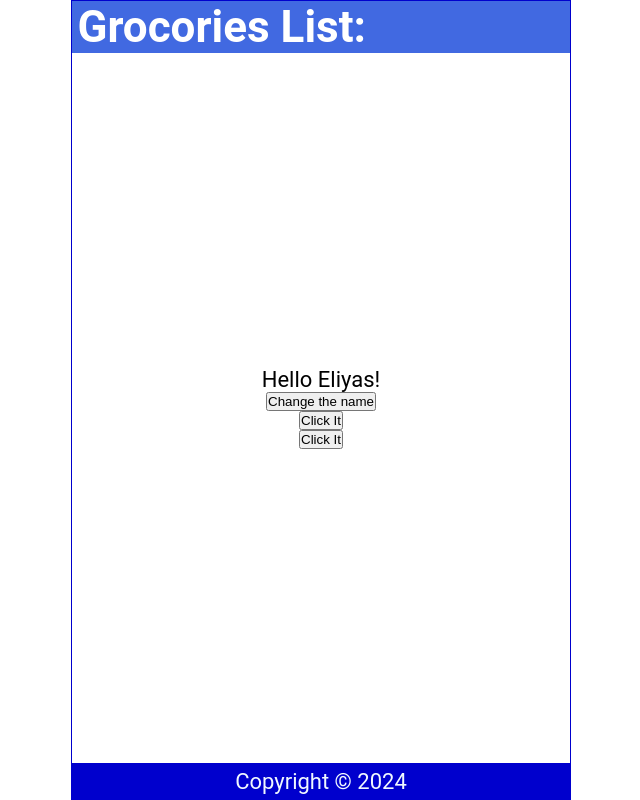
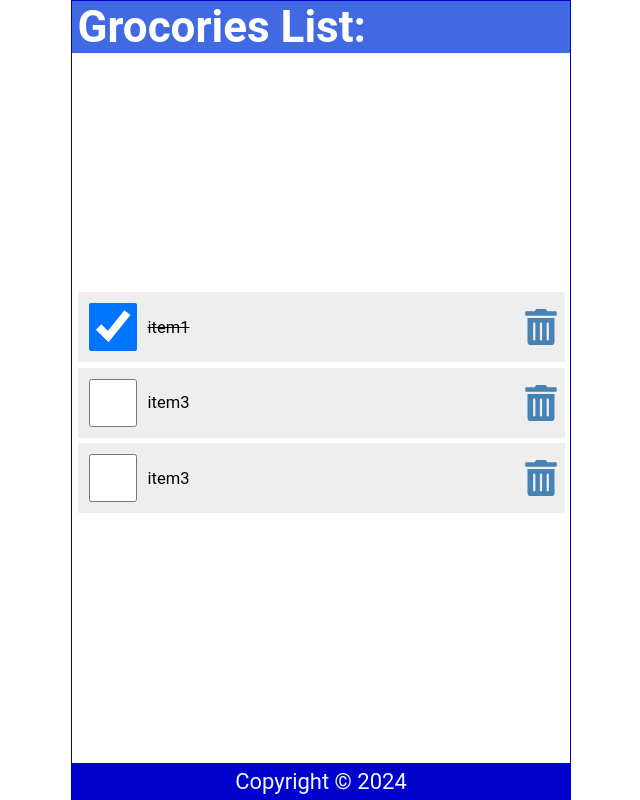
Before and after one commit to eliyasmd50/react_app, a React (Create React App) app: page / in a window 1280 px wide. Shown: the whole page, without its empty margins (319-959 px from the left). Built offline with nearby package versions, Linux system fonts and the light colour scheme.

Commit message:
lists and keys

```diff
--- a/package.json
+++ b/package.json
@@ -34,5 +34,8 @@
       "last 1 firefox version",
       "last 1 safari version"
     ]
+  },
+  "devDependencies": {
+    "react-icons": "^5.3.0"
   }
 }
--- a/src/Content.js
+++ b/src/Content.js
@@ -1,32 +1,66 @@
 import { useState } from "react";
+import { FaTrashAlt } from "react-icons/fa";
 
 const Content = () => {
-  const [name, setName ] = useState('Eliyas');
-  const [count, setCount] = useState(0);
+  const [items, setItems ] = useState(
+    [
+      {
+        id: 1,
+        checked: true,
+        item: "item1"
+      },
+      {
+        id: 2,
+        checked: false,
+        item: "item3"
+      },
+      {
+        id: 3,
+        checked: false,
+        item: "item3"
+      }
+    ]
+  );
 
-    const handleNameChange = () => {
-        const name = ['Eliyas', 'Mohamed', 'eliyasmd'];
-        const int = Math.floor(Math.random() * name.length);
-        setName(name[int]);
-      }
+  const handleCheck = (id) => {
+    const listItems = items.map((item) => item.id === id ? {...item, checked: !item.checked} : item);
+    setItems(listItems);
+    localStorage.setItem("shoppingList", JSON.stringify(listItems));
+  }
 
-    const handleClick = () => {
-        setCount(count + 1);
-        console.log(count);
-    }
-    const handleClick2 = () => {
-        console.log(count)
-    }
-
+  const handleDelete = (id) => {
+    const afterDelete = items.filter((item) => item.id !== id);
+    setItems(afterDelete);
+    localStorage.setItem("shoppingList", JSON.stringify(afterDelete));
+  }
 
   return (
     <main>
-        <p onDoubleClick={handleClick}>
-            Hello {name}!
-        </p>
-        <button onClick={handleNameChange}>Change the name</button>
-        <button onClick={handleClick}>Click It</button>
-        <button onClick={handleClick2}>Click It</button>
+      {(items.length) ? (
+        <ul>
+          {items.map((item) => (
+            <li className="item" key={item.id}>
+              <input
+                  type="checkbox"
+                  onChange={() => handleCheck(item.id)}
+                  checked={item.checked}
+               />
+               <label
+                  style={(item.checked) ? {textDecoration: "line-through"} : null}
+                  onDoubleClick={() => handleCheck(item.id)}
+               >
+                {item.item}</label>
+               <FaTrashAlt
+                  onClick={() => handleDelete(item.id)}
+                  role="button"
+                  tabIndex={0}
+               />
+            </li>
+          ))}
+        </ul>
+        ) : (
+          <p style={{marginTop: "2rem"}} >Your Items list is empty</p>
+        )}
     </main>
   )
 }
--- a/src/index.css
+++ b/src/index.css
@@ -57,3 +57,62 @@
   display: grid;
   place-content: center;
 }
+
+ul {
+  width: 100%;
+  list-style: none;
+  padding: 0 0.25rem 0.25rem;
+}
+
+ul li::before {
+  content: "\200B";
+}
+
+.item {
+  display: flex;
+  justify-content: flex-start;
+  align-items: center;
+  padding: 0.5rem 0 0.5rem 0.5rem;
+  margin: 0.25rem 0;
+  background-color: #eee;
+}
+
+.item:first-child {
+  margin: 0;
+}
+
+.item input[type="checkbox"] {
+  text-align: center;
+  width: 2.5rem;
+  width: 48px;
+  min-width: 48px;
+  height: 2.5rem;
+  height: 48px;
+  min-height: 48px;
+  cursor: pointer;
+  margin-right: 0.5rem;
+}
+
+.item input[type="checkbox"]:focus + label {
+  text-decoration: underline;
+}
+
+.item > label {
+  font-size: 0.75rem;
+  flex-grow: 1;
+}
+
+.item svg {
+  width: 48px;
+  min-width: 48px;
+  height: 36px;
+  font-size: 1rem;
+  color: steelblue;
+  cursor: pointer;
+}
+
+.item svg:focus,
+.item svg:hover {
+  color: red;
+  outline: none;
+}
```
Also changed, not shown: 1 other file (tests, documents, lock files or other folders).
